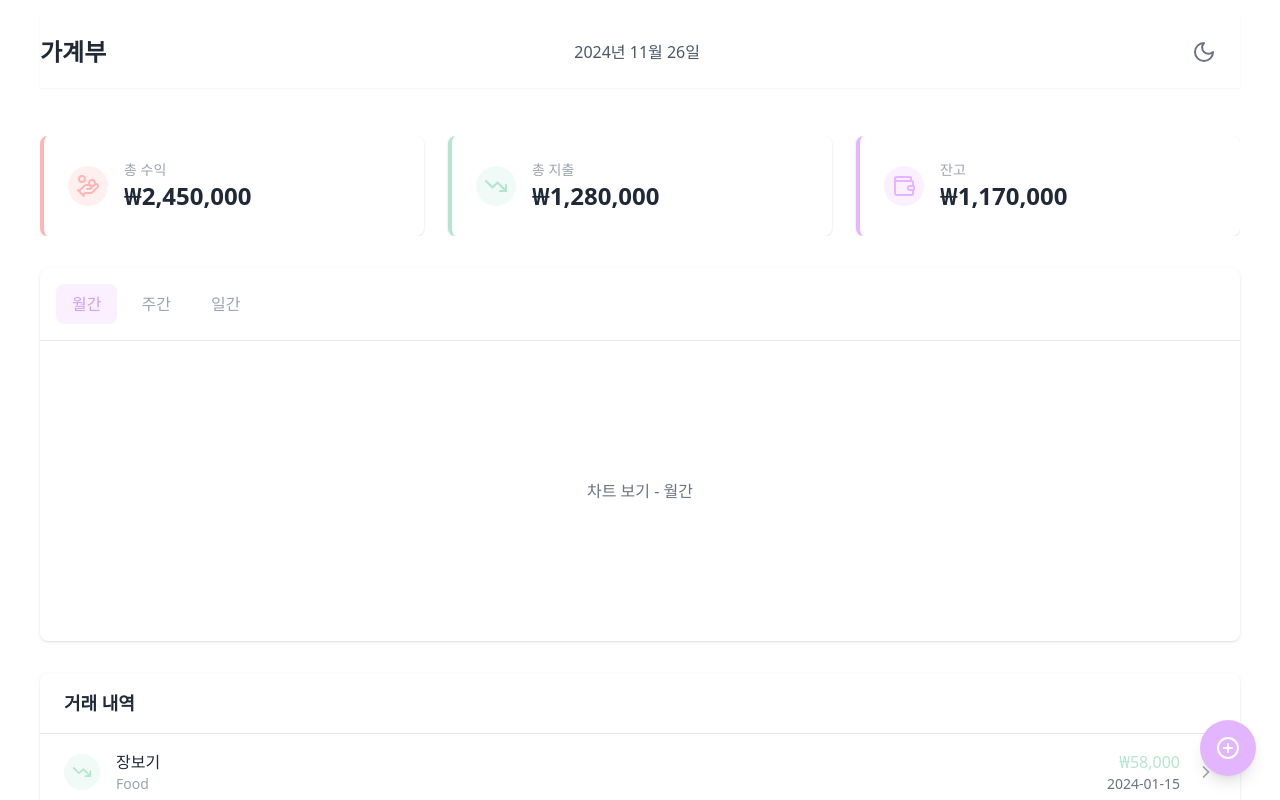
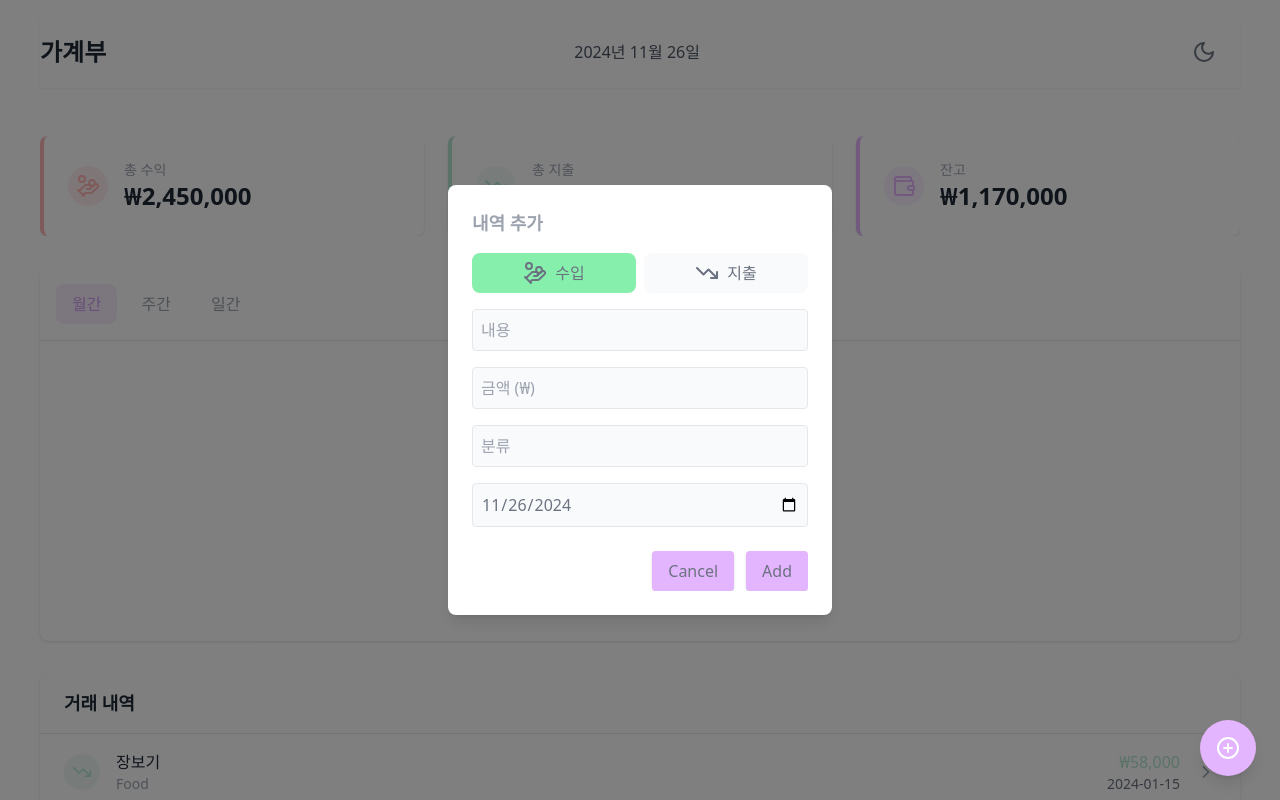
Before and after one commit to Lumire-ee/budget_book, a React (Create React App) app: page / in a window 1280 px wide. Both pictures are taken after a click on the button 1228 px from the left and 748 px from the top of the page. Shown: the top 800 px of the page. Built offline with nearby package versions, Linux system fonts and the light colour scheme.

Commit message:
feat: 모달 추가, 다크모드 추가
사용자로부터 입력을 받기 위한 모달창 추가 및 다크모드 적용

```diff
--- a/src/App.js
+++ b/src/App.js
@@ -1,27 +1,71 @@
 import React, { useState } from "react";
+import { PlusCircle } from "lucide-react";
 import "./App.css";
-import { PlusCircle } from "lucide-react";
 
 import useDarkMode from "./hooks/DarkMode";
 import Header from "./components/Header";
 import ChartArea from "./components/ChartArea";
 import SummaryCards from "./components/SummaryCards";
 import TransactionsList from "./components/TransactionsList";
+import Modal from "./components/Modal";
 
 function App() {
   const [isDarkMode, setIsDarkMode] = useDarkMode();
+  const [isModalOpen, setIsModalOpen] = useState(false);
   const [activeTab, setActiveTab] = useState("월간");
+  const [income, setIncome] = useState(0);
+  const [expenses, setExpenses] = useState(0);
+  const [balance, setBalance] = useState(income - expenses);
+  const [chartData, setChartData] = useState([]);
+  const [transactions, setTransactions] = useState([
+    {
+      id: 1,
+      title: "Grocery Shopping",
+      amount: -58000,
+      category: "Food",
+      date: "2024-01-15",
+    },
+    {
+      id: 2,
+      title: "Salary Deposit",
+      amount: 2450000,
+      category: "Income",
+      date: "2024-01-14",
+    },
+    {
+      id: 3,
+      title: "Coffee Shop",
+      amount: -5500,
+      category: "Entertainment",
+      date: "2024-01-14",
+    },
+  ]);
+
+  const handleAddTransaction = (newTransaction) => {
+    const amount = parseInt(newTransaction.amount, 10);
+    setTransactions([newTransaction, ...transactions]);
+    if (amount > 0) setIncome(income + amount);
+    else setExpenses(expenses + Math.abs(amount));
+    setBalance(balance + amount);
+  };
+
+  const toggleModal = () => setIsModalOpen(!isModalOpen);
+
   return (
     <div className='"bg-gray-100 dark:bg-[#212121] transition-colors duration-500 px-4 sm:px-6"'>
       <Header isDarkMode={isDarkMode} setIsDarkMode={setIsDarkMode} />
       <main className="max-w-7xl mx-auto px-4 sm:px-6 py-8 bg-white dark:bg-[#212121] text-gray-800 transition-colors duration-500">
-        <SummaryCards />
+        <SummaryCards income={income} expenses={expenses} balance={balance} />
         <ChartArea activeTab={activeTab} setActiveTab={setActiveTab} />
         <TransactionsList />
       </main>
+      {isModalOpen && (
+        <Modal onAddTransaction={handleAddTransaction} onClose={toggleModal} />
+      )}
       <button
         className="fixed bottom-6 right-6 p-4 bg-[#E4B5FF] rounded-full shadow-lg hover:bg-[#D5A3F5] transition-colors"
         aria-label="Add new transaction"
+        onClick={toggleModal}
       >
         <PlusCircle className="h-6 w-6 text-white" />
       </button>
--- /dev/null
+++ b/src/components/Modal.js
@@ -0,0 +1,122 @@
+import React, { useState } from "react";
+import { HandCoins, TrendingDown } from "lucide-react";
+
+export default function Modal({ onAddTransaction, onClose }) {
+  const [transactionType, setTransactionType] = useState("income");
+  const [formData, setFormData] = useState({
+    title: "",
+    amount: "",
+    category: "",
+    date: new Date().toISOString().split("T")[0],
+  });
+
+  const handleInputChange = (e) => {
+    const { name, value } = e.target;
+    setFormData({ ...formData, [name]: value });
+  };
+
+  const handleTypeChange = (type) => {
+    setTransactionType(type);
+  };
+
+  const handleSubmit = () => {
+    const amount =
+      transactionType === "income"
+        ? Math.abs(parseInt(formData.amount, 10))
+        : -Math.abs(parseInt(formData.amount, 10));
+
+    onAddTransaction({ ...formData, amount });
+    onClose();
+    setFormData({
+      title: "",
+      amount: "",
+      category: "",
+      date: new Date().toISOString().split("T")[0],
+    });
+    setTransactionType("income");
+  };
+
+  return (
+    <div className="fixed inset-0 bg-black bg-opacity-50 flex items-center justify-center text-gray-500">
+      <div className="bg-white rounded-lg p-6 shadow-lg w-96 dark:bg-darkbg">
+        <h2 className="text-lg font-semibold mb-4 text-gray-400">내역 추가</h2>
+
+        <div className="flex justify-between mb-4">
+          <button
+            className={`flex items-center justify-center gap-x-2 w-full py-2 mr-2 rounded-lg ${
+              transactionType === "income"
+                ? "bg-green-300"
+                : "bg-gray-50 dark:bg-gray-300"
+            }`}
+            onClick={() => handleTypeChange("income")}
+          >
+            <HandCoins />
+            <span>수입</span>
+          </button>
+          <button
+            className={`flex items-center justify-center gap-x-2 w-full py-2 rounded-lg ${
+              transactionType === "expense"
+                ? "bg-red-300"
+                : "bg-gray-50 dark:bg-gray-300"
+            }`}
+            onClick={() => handleTypeChange("expense")}
+          >
+            <TrendingDown />
+            <span>지출</span>
+          </button>
+        </div>
+
+        <div className="space-y-4">
+          <input
+            type="text"
+            name="title"
+            placeholder="내용"
+            className="w-full p-2 border rounded bg-gray-50 dark:bg-gray-300 outline-none"
+            value={formData.title}
+            onChange={handleInputChange}
+          />
+          <input
+            type="number"
+            name="amount"
+            placeholder="금액 (₩)"
+            className="w-full p-2 border rounded bg-gray-50 dark:bg-gray-300 outline-none"
+            value={formData.amount}
+            onChange={handleInputChange}
+            onInput={(e) => {
+              e.target.value = e.target.value.replace(/[^0-9]/g, "");
+            }}
+          />
+          <input
+            type="text"
+            name="category"
+            placeholder="분류"
+            className="w-full p-2 border rounded bg-gray-50 dark:bg-gray-300 outline-none"
+            value={formData.category}
+            onChange={handleInputChange}
+          />
+          <input
+            type="date"
+            name="date"
+            className="w-full p-2 border rounded bg-gray-50 dark:bg-gray-300 outline-none"
+            value={formData.date}
+            onChange={handleInputChange}
+          />
+        </div>
+        <div className="mt-6 flex justify-end">
+          <button
+            className="px-4 py-2 mr-3 bg-[#E4B5FF] rounded shadow dark:bg-gray-300 dark:shadow-custom-dark"
+            onClick={onClose}
+          >
+            Cancel
+          </button>
+          <button
+            className="px-4 py-2 bg-[#E4B5FF] rounded shadow dark:bg-gray-300 dark:shadow-custom-dark"
+            onClick={handleSubmit}
+          >
+            Add
+          </button>
+        </div>
+      </div>
+    </div>
+  );
+}
--- a/src/components/SummaryCards.js
+++ b/src/components/SummaryCards.js
@@ -1,6 +1,6 @@
 import { HandCoins, TrendingDown, Wallet } from "lucide-react";
 
-export default function SummaryCard() {
+export default function SummaryCard({ income, expenses, balance }) {
   return (
     <div className="grid grid-cols-1 md:grid-cols-3 gap-6 mb-8 summarycards">
       <div className="bg-white rounded-lg shadow p-6 border-l-4 border-[#FFB5B5] dark:shadow-custom-dark dark:bg-darkbg">
--- a/src/index.css
+++ b/src/index.css
@@ -5,4 +5,22 @@
 * {
   @apply transition-colors duration-500;
   overflow: auto;
+  box-sizing: border-box;
 }
+input[type="number"]::-webkit-inner-spin-button,
+input[type="number"]::-webkit-outer-spin-button {
+  -webkit-appearance: none;
+  margin: 0;
+}
+input[type="number"] {
+  -moz-appearance: textfield;
+}
+input:focus {
+  box-shadow: 0 1px 3px 0 rgba(0, 0, 0, 0.1), 0 1px 2px 0 rgba(0, 0, 0, 0.06);
+  transition: box-shadow 0.2s ease-in-out, border-color 0.2s ease-in-out;
+}
+
+.dark input:focus {
+  box-shadow: 0 4px 6px rgba(255, 255, 255, 0.1);
+  transition: box-shadow 0.2s ease-in-out, border-color 0.2s ease-in-out;
+}
```
